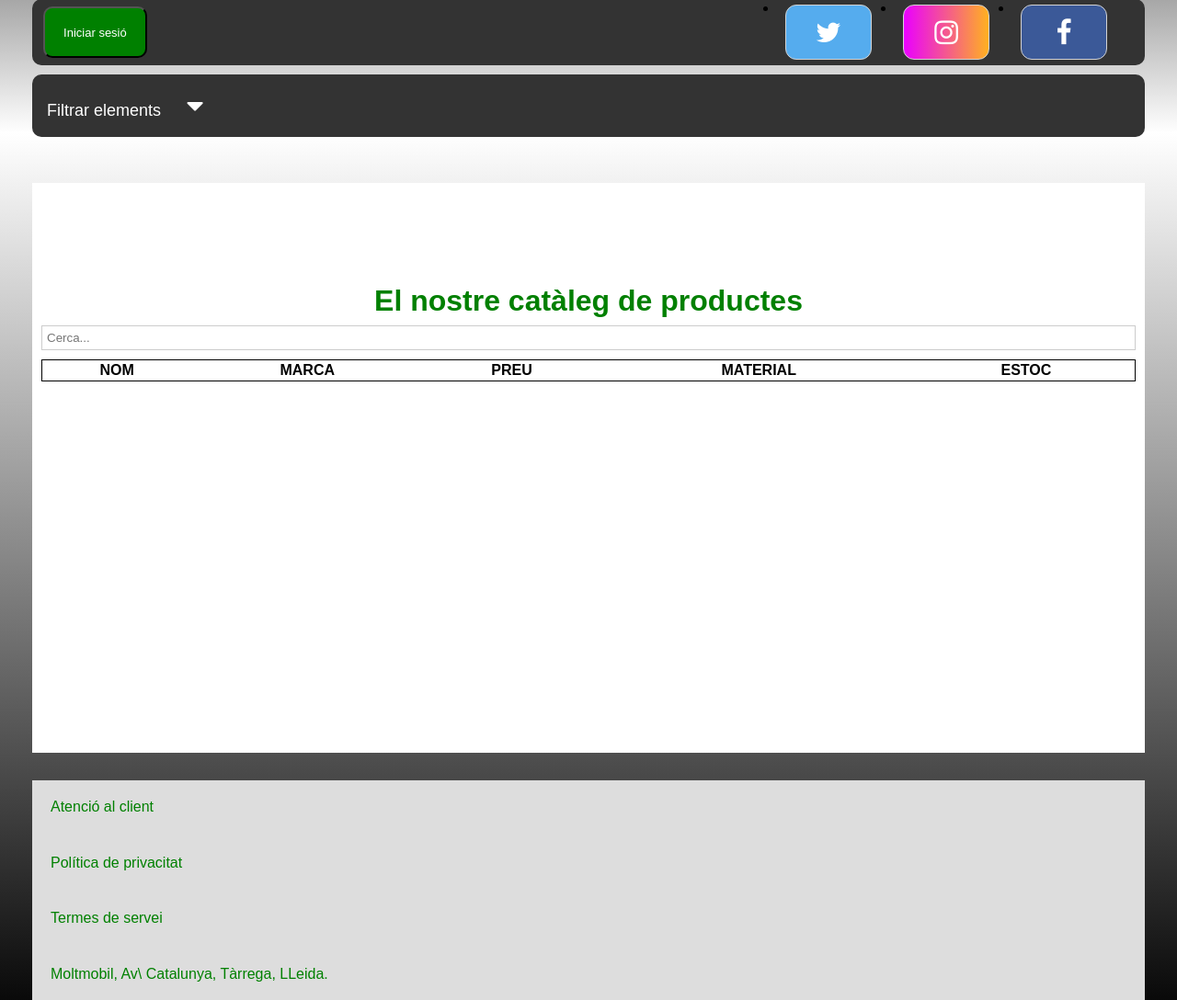
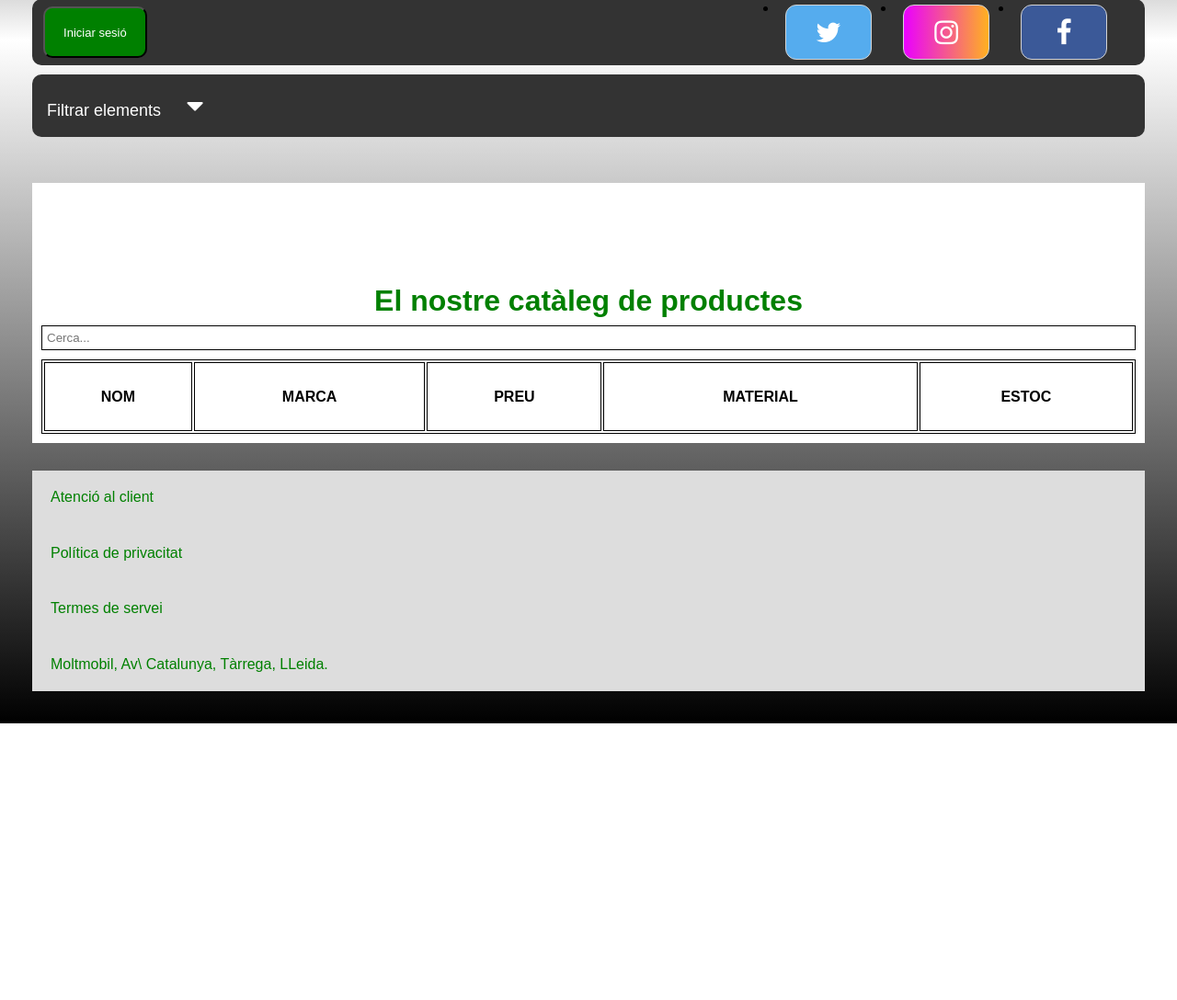
Before and after one commit to bta003/Pagina-Web, a PHP site: page /index.php in a window 1280 px wide. Shown: the part 275-1363 px from the top of the page at 92% size. After the commit the page ends 1062 px from the top, so only its background shows below. Run offline with PHP 8.4, Linux system fonts and the light colour scheme; data that the repository does not hold is empty.

Commit message:
Add files via upload

```diff
--- a/estilpagina.css
+++ b/estilpagina.css
@@ -252,6 +252,7 @@
   border-radius: 10px;
 }
 
+
 .dropdown .dropbtn {
   font-size: 18px;
   border: none;
@@ -290,7 +291,7 @@
   text-decoration: none;
   display: block;
   text-align: left;
-  width: 200px;
+  width: 100px;
 }
 
 .dropdown-content a:hover {
@@ -304,7 +305,6 @@
 }
 
 #all {
-  height: 600px;
   width: 100%;
   margin: 10px auto;
   background: white;
@@ -319,7 +319,21 @@
   color: green;
 }
 
-#first {
+#all input{
+  border: 1px solid black;
+  height: 50px;
+}
+
+#taula{
+  height: 80%;
+}
+
+#taula td{
+  height: 50px;
+  border: 1px solid black;
+}
+
+#taula #first{
   font-weight: bold;
 }
 
@@ -396,10 +410,6 @@
   margin-top: 30px;
 }
 
-table{
-
-}
-
 footer {
   height: 200px;
   display: flex;
--- a/index.view.php
+++ b/index.view.php
@@ -97,6 +97,7 @@
           <a href="index6.php"> Poco</a>
           <a href="index7.php"> Smartphones</a>
           <a href="index8.php"> Tablets</a>
+          <a href="index.php"> Mostra-ho tot</a>
 
         </div>
 
```
